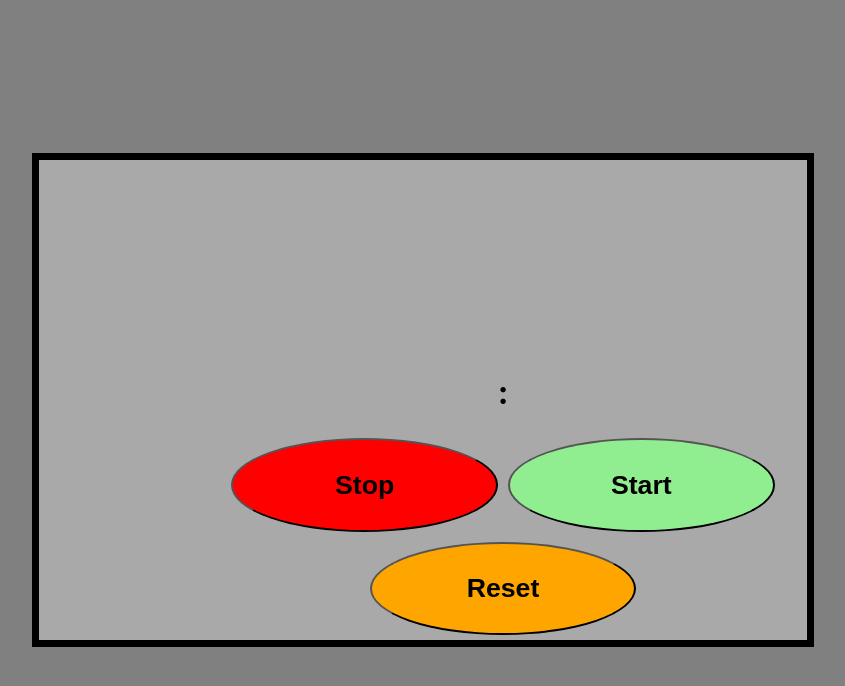
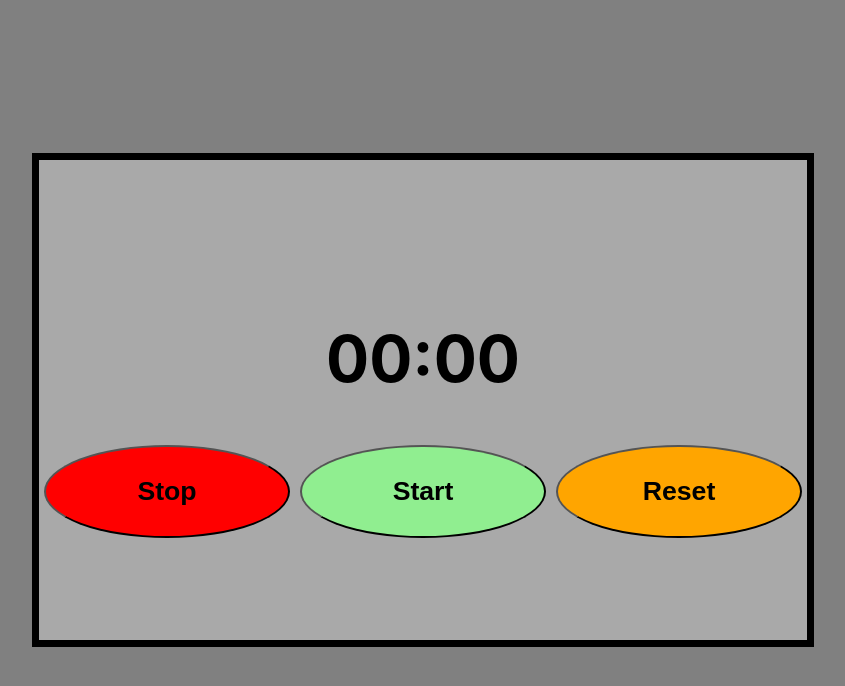
Before and after one commit to Blancaslan/JS-Stopwatch-Website, a React (Create React App) app in the folder my-app/: page / in a window 1280 px wide. Shown: the top 686 px of the page, without its empty margins (217-1062 px from the left). Built offline with nearby package versions, Linux system fonts and the light colour scheme.

Commit message:
Finishing up the button and timer css
Made the buttons flex based on browser window size, also made timer a bigger font size

```diff
--- a/my-app/src/components/button/button.css
+++ b/my-app/src/components/button/button.css
@@ -10,9 +10,3 @@
     text-align: center;
     padding: 0px;
 }
-
-@media (max-width: 1000px) and (min-width: 700px) {
-    .box {
-        width: 10em;
-    }
-}
--- a/my-app/src/components/home/home.css
+++ b/my-app/src/components/home/home.css
@@ -17,14 +17,12 @@
 }
 
 .buttons {
-    position: absolute;
-    bottom: 0;
-    left: 10em;
+    display: flex;
+    align-items: center;
+    justify-content: center;
 }
 
-@media (max-width: 1000px) and (min-width: 700px) {
-    .backbox {
-        width: 70vw;
-        height: 70vh;
-    }
+.time {
+    margin-top: 5em;
+    font-size: 200%;
 }
--- a/my-app/src/components/home/home.js
+++ b/my-app/src/components/home/home.js
@@ -5,16 +5,18 @@ import React  from 'react';
 
 let second = 0
 let timer
-let Minute
-let Second
+let Minute = '00'
+let Second = '00'
 let intervalID
 
 export default function Home() {
     return(
         <div className="Grid">
             <div className="backbox">
+                <div className="time">
+                    <h1 id="count">{Minute}:{Second}</h1>
+                </div>
                 <div className="buttons">
-                    <h1 id="count">{Minute} : {Second}</h1>
                     <CustomButton text={"Stop"} onClick={stop} backgroundColor="red"></CustomButton>
                     <CustomButton text={"Start"} onClick={start} backgroundColor="lightgreen"></CustomButton>
                     <CustomButton text={"Reset"} onClick={reset} backgroundColor="orange"></CustomButton>
@@ -27,11 +29,11 @@ export default function Home() {
 function start() {
     if (!intervalID) {
         intervalID = setInterval(() => {
+            second++
             timer = Time(second)
-            second++
             Minute = timer[0]
             Second = timer[1]
-            document.getElementById("count").innerHTML=[Minute, Second]
+            document.getElementById("count").innerHTML=[Minute + ':' + Second]
         }, 1000)
     }
 }
@@ -43,7 +45,9 @@ function stop() {
 
 function reset() {
     second = 0
-    document.getElementById("count").innerHTML=second
+    Second = '00'
+    Minute = '00'
+    document.getElementById("count").innerHTML=[Minute + ':' + Second]
     clearInterval(intervalID)
     intervalID = undefined
 }
@@ -52,12 +56,10 @@ function secMinSwitch(sec, min) {
     switch (true) {
         case sec === 0: {sec = '00'; break}
         case sec < 10: {sec = '0' + sec; break}
-        default: return false
     }
     switch (true) {
         case min === 0: {min = '00'; break}
         case min < 10: {min = '0' + min; break}
-        default: return false
     }
 
     return [min, sec]
```
